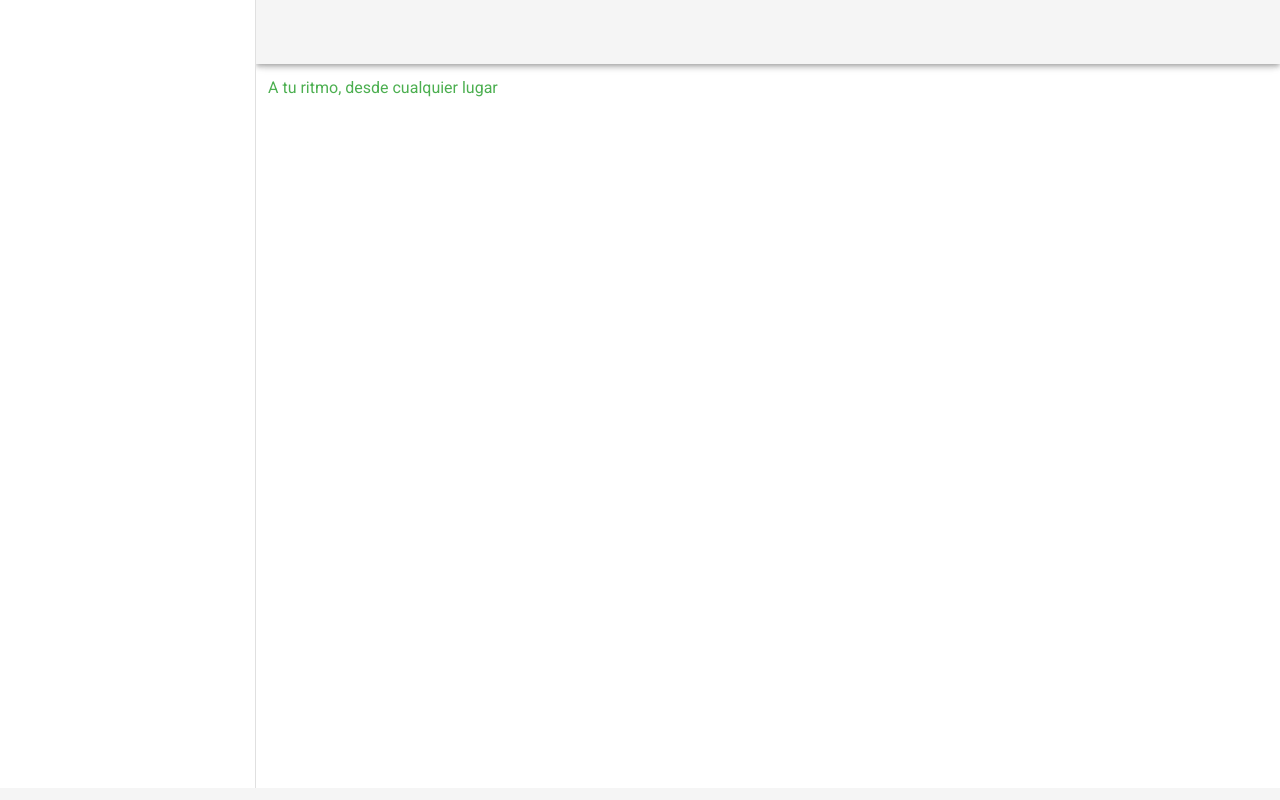
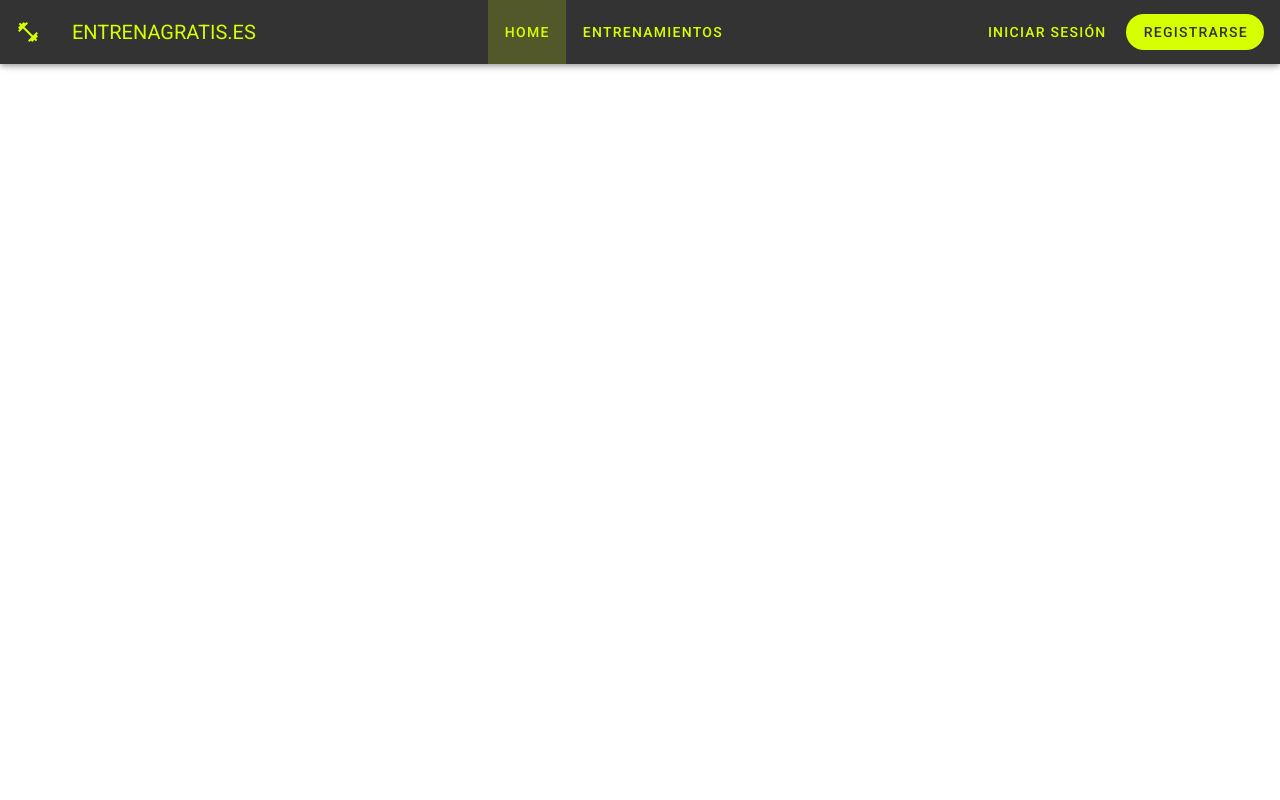
Before and after one commit to TomyMarengo/GYM-Web-App, a Vue app: page / in a window 1280 px wide. Built offline with nearby package versions, Linux system fonts and the light colour scheme.

Commit message:
First version of navbar and vuex setup

```diff
--- a/package.json
+++ b/package.json
@@ -11,7 +11,8 @@
     "core-js": "^3.8.3",
     "vue": "^2.6.14",
     "vue-router": "^3.6.5",
-    "vuetify": "^2.6.10"
+    "vuetify": "^2.6.10",
+    "vuex": "^3.6.2"
   },
   "devDependencies": {
     "@babel/core": "^7.12.16",
--- a/public/index.html
+++ b/public/index.html
@@ -5,7 +5,7 @@
     <meta http-equiv="X-UA-Compatible" content="IE=edge">
     <meta name="viewport" content="width=device-width,initial-scale=1.0">
     <link rel="icon" href="favicon.ico">
-    <title>ENTREGRATIS.ES</title>
+    <title>ENTRENAGRATIS.ES</title>
     <link rel="stylesheet" href="https://fonts.googleapis.com/css?family=Roboto:100,300,400,500,700,900">
     <link rel="stylesheet" href="https://cdn.jsdelivr.net/npm/@mdi/font@latest/css/materialdesignicons.min.css">
   </head>
--- a/src/App.vue
+++ b/src/App.vue
@@ -1,35 +1,20 @@
 <template>
   <v-app>
-    <v-navigation-drawer app>
-      <!-- -->
-    </v-navigation-drawer>
-
-    <v-app-bar app>
-      <!-- -->
-    </v-app-bar>
-
-    <!-- Sizes your content based upon application components -->
+    <nav-bar></nav-bar>
     <v-main>
-
-      <!-- Provides the application the proper gutter -->
-      <v-container fluid>
-
-        <!-- If using vue-router -->
-        <router-view></router-view>
-      </v-container>
+      <router-view></router-view>
     </v-main>
 
-    <v-footer app>
-      <!-- -->
-    </v-footer>
   </v-app>
 </template>
 
 <script>
+import NavBar from './components/NavBar.vue'
 
 export default {
   name: 'App',
   components: {
+    NavBar
   }
 }
 </script>
--- /dev/null
+++ b/src/components/NavBar.vue
@@ -0,0 +1,50 @@
+<template>
+  <div>
+    <v-app-bar color="secondary">
+      <v-app-bar-nav-icon>
+        <v-icon color="primary">mdi-dumbbell</v-icon>
+      </v-app-bar-nav-icon>
+      <v-toolbar-title class="primary--text">ENTRENAGRATIS.ES</v-toolbar-title>
+      <v-spacer></v-spacer>
+      <v-toolbar-items>
+        <v-btn class="primary--text" to="/" text>Home</v-btn>
+        <v-btn class="primary--text" to="/entrenamientos" text>Entrenamientos</v-btn>
+      </v-toolbar-items>
+      <v-spacer></v-spacer>
+      <v-toolbar-items v-if="!isLoggedIn">
+        <v-btn @click="$store.commit('login')" class="primary--text" to="/login" text>Iniciar Sesión</v-btn>
+        <div class="d-flex align-center ml-1">
+          <v-btn class="primary secondary--text" text rounded>Registrarse</v-btn>
+        </div>
+      </v-toolbar-items>
+      <v-toolbar-title v-else>
+        <div class="d-flex align-center ml-1">
+          <v-btn @click="$store.commit('logout')" class="primary secondary--text" to="/" text rounded>Cerrar Sesión</v-btn>
+        </div>
+      </v-toolbar-title>
+    </v-app-bar>
+  </div>
+</template>
+
+<script>
+
+export default {
+  name: "NavBar",
+  data: function () {
+    return {
+      green: '#D6FF00',
+      darkgray: '#343333',
+      lightgray: '#E4E5E7'
+    }
+  },
+  computed: {
+    isLoggedIn (){
+      return this.$store.getters.getLogged
+    }
+  }
+}
+</script>
+
+<style scoped>
+
+</style>
--- a/src/main.js
+++ b/src/main.js
@@ -2,12 +2,14 @@ import Vue from 'vue'
 import App from './App.vue'
 import vuetify from './plugins/vuetify'
 import router from './plugins/router'
+import store from './store/index'
 
 Vue.config.productionTip = false
 
 new Vue({
-  vuetify,
-  router,
+  vuetify: vuetify,
+  store: store,
+  router: router,
 
   render: h => h(App),
 
--- a/src/pages/HomePage.vue
+++ b/src/pages/HomePage.vue
@@ -1,16 +1,16 @@
 <template>
   <div>
-    <landing-title></landing-title>
+
   </div>
 </template>
 
 <script>
 
-  import LandingTitle from "../components/LandingTitle";
-
   export default {
     name: "HomePage",
-    components: {LandingTitle}
+    components: {
+
+    }
   }
 </script>
 
--- /dev/null
+++ b/src/pages/WorkoutsPage.vue
@@ -0,0 +1,13 @@
+<template>
+  <div>Entrenamientos</div>
+</template>
+
+<script>
+export default {
+  name: "WorkoutsPage"
+}
+</script>
+
+<style scoped>
+
+</style>
--- a/src/plugins/router.js
+++ b/src/plugins/router.js
@@ -1,12 +1,14 @@
 import Vue from 'vue';
 import VueRouter from 'vue-router';
 import HomePage from '../pages/HomePage';
+import WorkoutsPage from "../pages/WorkoutsPage";
 
 Vue.use(VueRouter);
 
 const router = new VueRouter({
     routes: [
         { path: '/', component: HomePage },
+        { path: '/entrenamientos', component: WorkoutsPage}
     ]
 });
 
--- a/src/plugins/vuetify.js
+++ b/src/plugins/vuetify.js
@@ -5,4 +5,12 @@ import 'vuetify/dist/vuetify.min.css'
 Vue.use(Vuetify);
 
 export default new Vuetify({
+    theme: {
+        themes: {
+            light: {
+                primary: '#D6FF00',
+                secondary: '#343333'
+            }
+        }
+    }
 });
--- /dev/null
+++ b/src/store/index.js
@@ -0,0 +1,23 @@
+import Vue from 'vue';
+import Vuex from "vuex";
+
+Vue.use(Vuex)
+
+export default new Vuex.Store({
+    state: {
+        logged: false
+    },
+    getters: {
+      getLogged (state) {
+          return state.logged;
+      }
+    },
+    mutations: {
+        login: state => {
+            state.logged = true
+        },
+        logout: state => {
+            state.logged = false
+        }
+    }
+})
```
Also changed, not shown: 1 other file (tests, documents, lock files or other folders).
